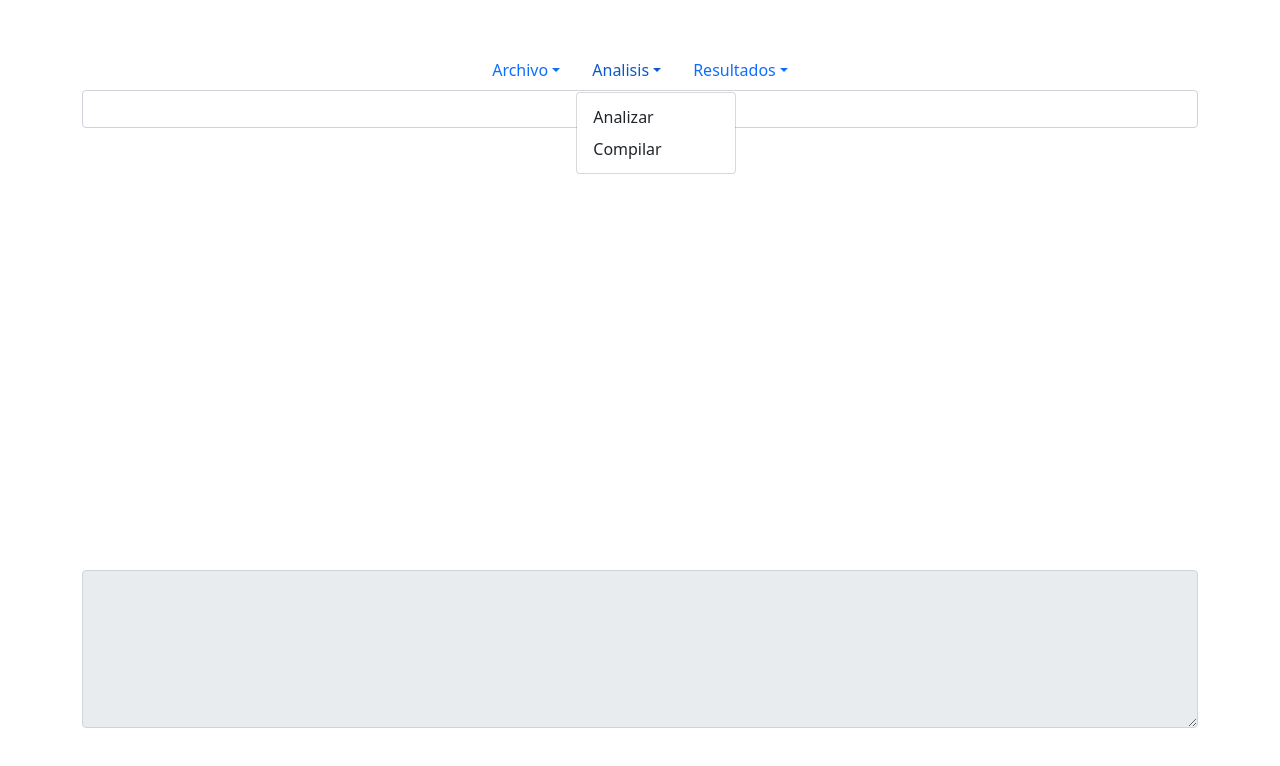
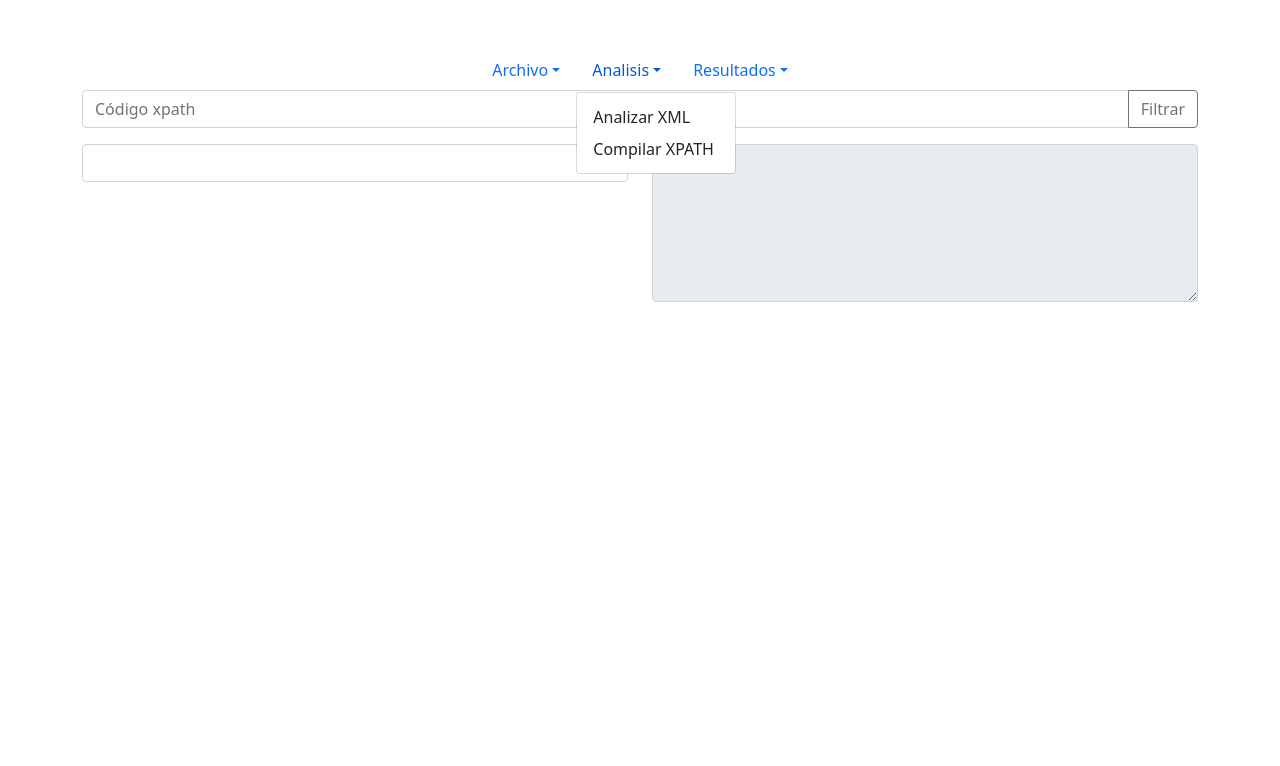
Before and after one commit to MacoChave/proyecto1-Compi2, a website: page public/index.html in a window 1280 px wide. Both pictures are taken after a click on the button "Analisis". Drawn offline with nearby package versions, Linux system fonts and the light colour scheme.

Commit message:
Campo para comando xpath agregado en editor

```diff
--- a/package.json
+++ b/package.json
@@ -4,7 +4,7 @@
   "private": true,
   "scripts": {
     "start": "node ./bin/www",
-    "build": "tsc -w",
+    "build": "tsc -w"
   },
   "dependencies": {
     "cookie-parser": "~1.4.4",
--- a/public/index.html
+++ b/public/index.html
@@ -42,8 +42,8 @@
 					>Analisis</a
 				>
 				<ul class="dropdown-menu">
-					<li><a class="dropdown-item" id="analizeCode">Analizar</a></li>
-					<li><a class="dropdown-item" id="compileCode">Compilar</a></li>
+					<li><a class="dropdown-item" id="analizeCode">Analizar XML</a></li>
+					<li><a class="dropdown-item" id="compileCode">Compilar XPATH</a></li>
 				</ul>
 			</li>
 			<li class="nav-item dropdown">
@@ -63,12 +63,19 @@
 		</ul>
     </div>
     <div class="container">
-      <div class="col">
+		<div class="row">
+			<div class="col-12">
+				<div class="input-group mb-3">
+					<input type="text" id="codeXPath" class="form-control" placeholder="Código xpath" aria-label="Código xpath" aria-describedby="sendXPath">
+					<button class="btn btn-outline-secondary" type="button" id="sendXPath">Filtrar</button>
+				</div>
+			</div>
+			<div class="col-6">
 			  <div class="codeBox">
 				<pre class="form-control" name="code" id="codeBlock" contenteditable="true"></pre>
 			  </div>
 			</div>
-      <div class="col">
+			<div class="col-6">
 				<textarea
 					class="form-control"
 					name="console"
@@ -81,6 +88,7 @@
 				</textarea>
 			</div>
 		</div>
+	</div>
 	<script
 		src="https://cdn.jsdelivr.net/npm/bootstrap@5.0.1/dist/js/bootstrap.bundle.min.js"
 		integrity="sha384-gtEjrD/SeCtmISkJkNUaaKMoLD0//ElJ19smozuHV6z3Iehds+3Ulb9Bn9Plx0x4"
--- a/public/javascripts/compiler.js
+++ b/public/javascripts/compiler.js
@@ -1,7 +1,13 @@
 "use strict";
 analizeCode.addEventListener('click', () => {
+    // ANALIZAR XML
     console.log(codeBlock.textContent);
 });
+sendXPath.addEventListener('click', () => {
+    // ANALIZAR XPATH
+    console.log(codeXPath.value);
+});
 compileCode.addEventListener('click', () => {
+    // COMPILAR XPATH
     console.log('compileCode was clicked');
 });
```
Also changed, not shown: ts/compiler.ts (+7 -0 lines). Lines whose indentation alone changed are shown as unchanged.
